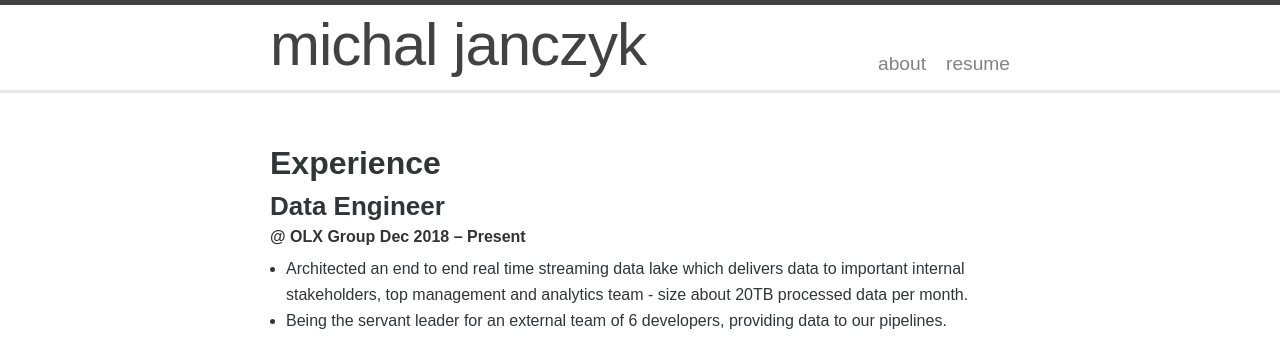
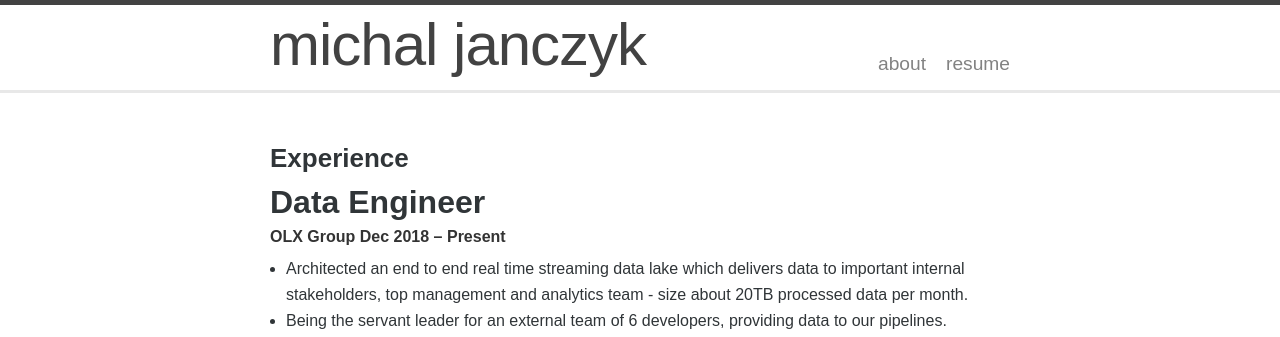
Before and after one commit to michal0janczyk/michaljanczyk.github.io, a Jekyll site: the page built from _pages/resume.markdown, in a window 1280 px wide. Shown: the top 337 px of the page. Built offline with Jekyll 4.4.1, drawn with Linux system fonts in a browser that asks for light colours.

```diff
--- a/_pages/resume.markdown
+++ b/_pages/resume.markdown
@@ -3,9 +3,9 @@ layout: page
 title: resume
 permalink: /resume/
 ---
-## Experience
-### Data Engineer
-**@ OLX Group Dec 2018 – Present**
+### Experience
+## Data Engineer
+**OLX Group Dec 2018 – Present**
 * Architected an end to end real time streaming data lake which delivers data to important internal stakeholders, top management and analytics team - size about 20TB processed data per month.
 * Being the servant leader for an external team of 6 developers, providing data to our pipelines. Translation of the business requirements of our customers into technical specifications for the team. Analyzing requirements, interpret into JIRA tasks, estimate complexity, workload and negotiate priorities. Being the first point of contact related to technical aspects, database design, code and hardware optimisation, testing.
 * Designed and engineered an easily scalable end to end data deduplication ingestion pipeline for the business need to preserve unique content.
```
